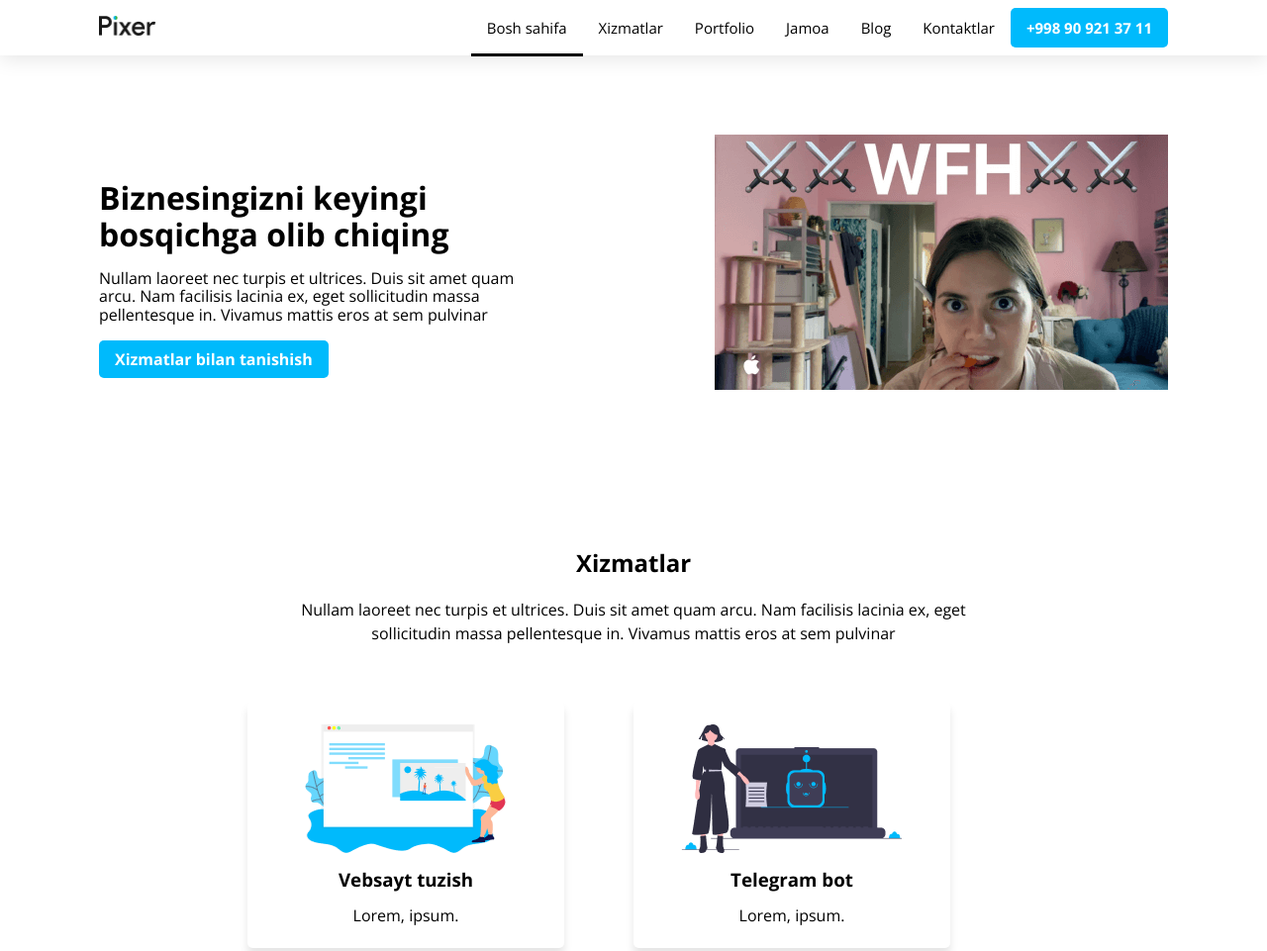
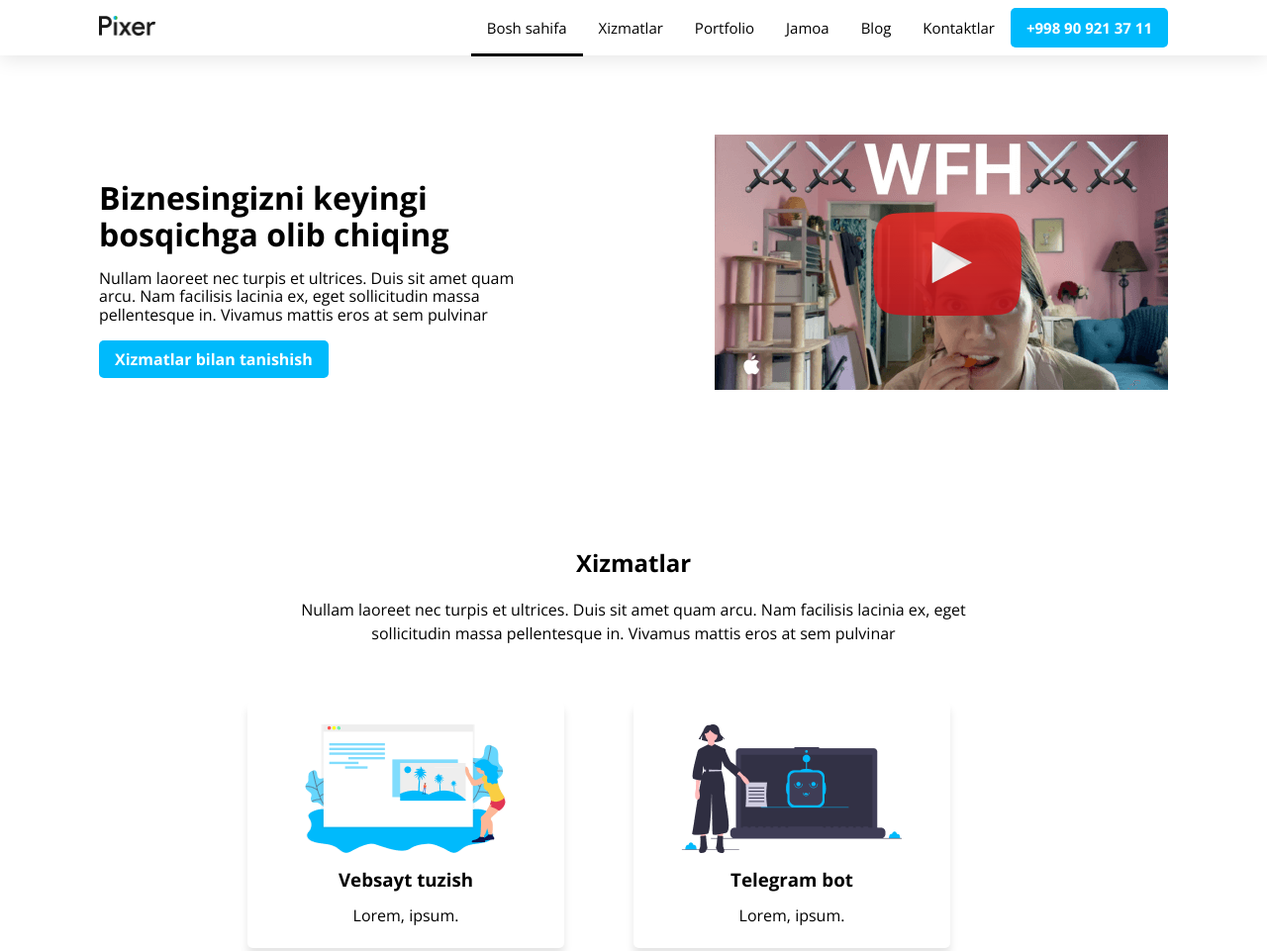
Before and after one commit to oybek94/pixer, a plain HTML site: page index.html in a window 1280 px wide. Shown: the top 961 px of the page at 99% size. Drawn offline with nearby package versions, Linux system fonts and the light colour scheme.

Commit message:
Add button for video

```diff
--- a/css/style.css
+++ b/css/style.css
@@ -157,6 +157,22 @@ a {text-decoration: none;}
 
 .btn:active {
    background-color: rgba(0, 186, 252, 0.6);
+}
+
+.next-level__right {
+   position: relative;
+
+}
+
+.next-level__right::before {
+   content: "";
+   position: absolute;
+   width: 150px;
+   height: 105px;
+   top: 30%;
+   left: 35%;
+   background-image: url("/images/youtube-play-button.png");
+   cursor: pointer;
 }
 
 /* ***************SERVICES************** */
```
